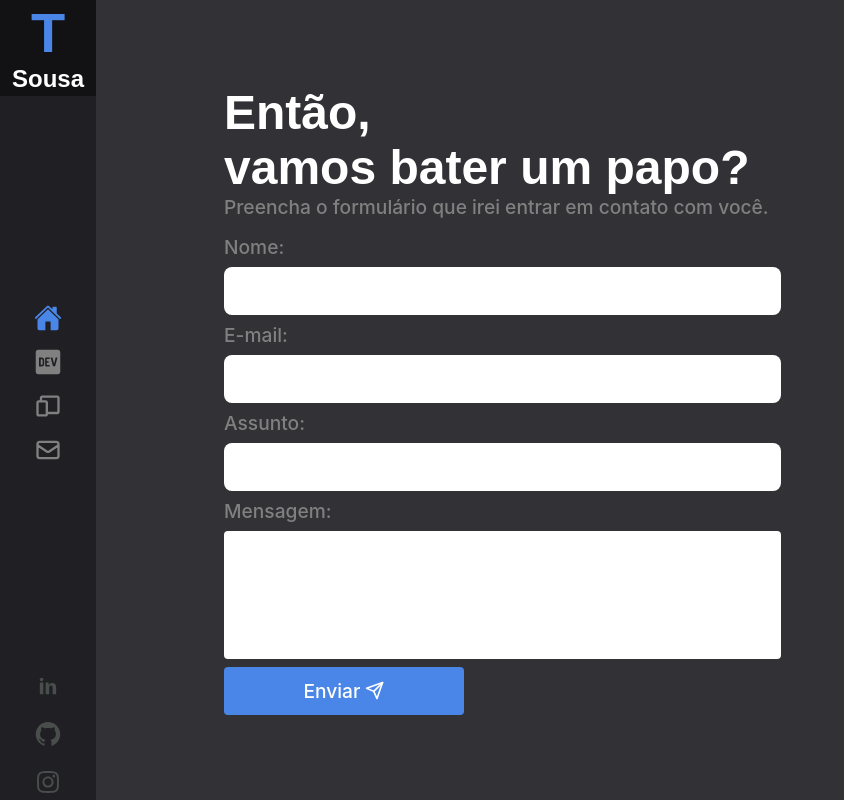
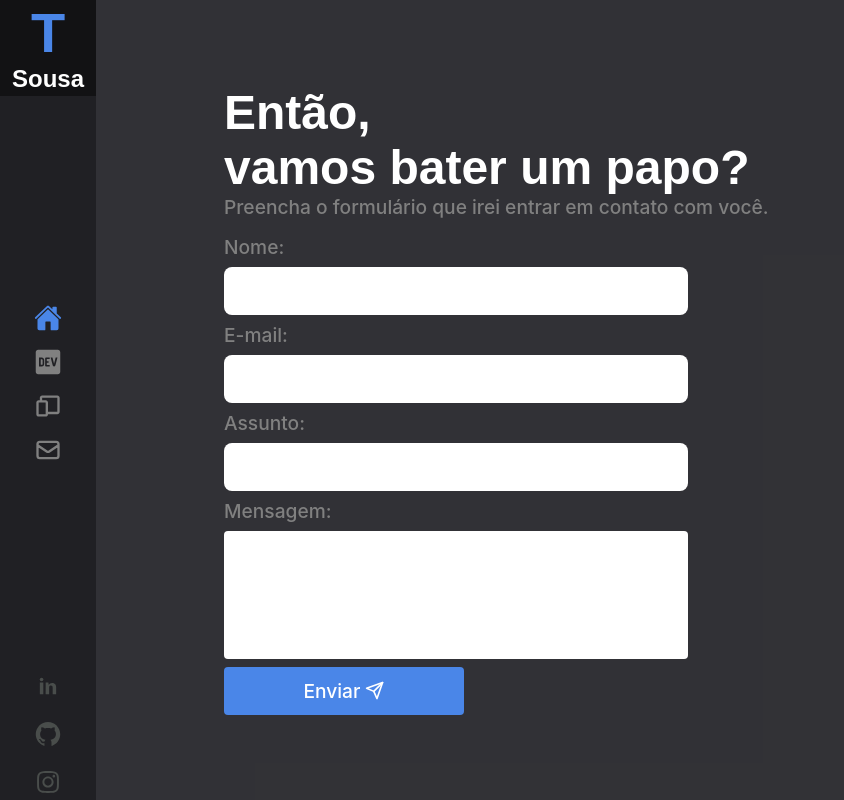
Before and after one commit to thainansousa/thainandev, a Next.js app: page /contact in a window 1280 px wide. Shown: the whole page, without its empty margins (0-844 px from the left). Built offline with nearby package versions, Linux system fonts and the light colour scheme.

Commit message:
correcting bugs in form page contact

```diff
--- a/src/pages/contact.tsx
+++ b/src/pages/contact.tsx
@@ -24,7 +24,7 @@ export default function Contact() {
                 <label>E-mail:</label>
                 <input type="text" name="email" />
                 <label>Assunto:</label>
-                <input type="text" name="assunto" />
+                <input type="text" name="subject" />
                 <label>Mensagem:</label>
                 <textarea name="message"></textarea>
 
--- a/src/pages/styles/contact.module.scss
+++ b/src/pages/styles/contact.module.scss
@@ -2,11 +2,14 @@
     font-size: 1.2rem;
 }
 .form{
-    width: 60%;
+    width: 50%;
     margin-top: 1rem;
     display: flex;
     flex-direction: column;
     gap: 0.5rem;
+    @media (max-width: 768px){
+        width: 60%;
+    }
     @media (max-width: 425px){
         width: 100%;
     }
```
